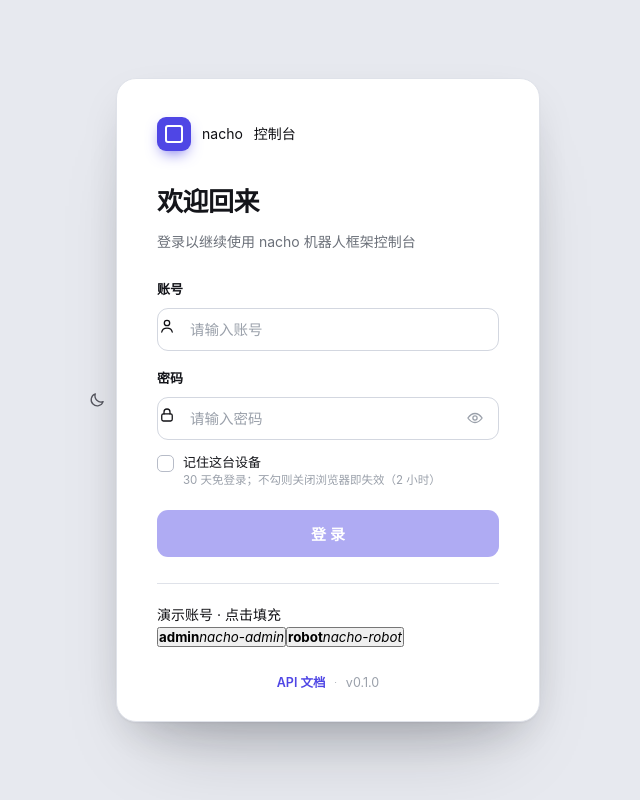
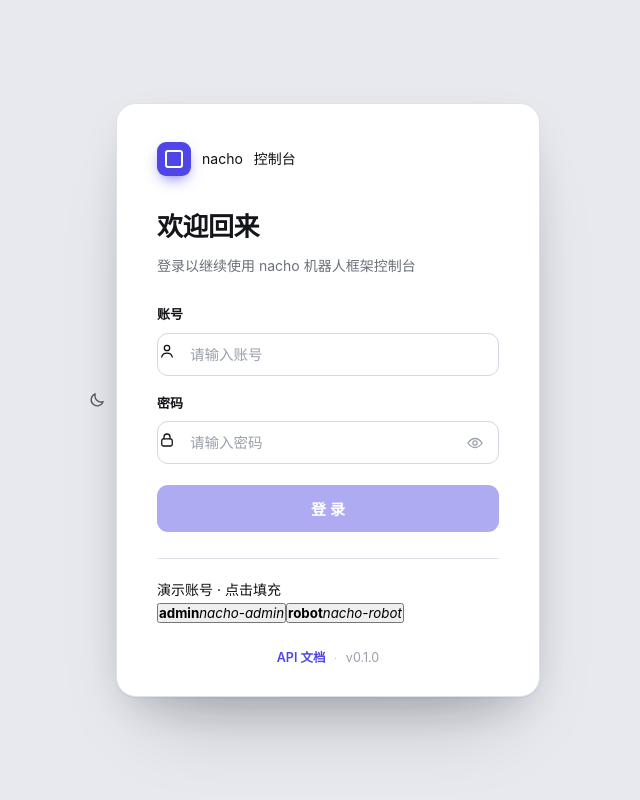
Before and after one commit to bitbad1024/BotNode, a React (Vite) app in the folder frontend/: page /login in a window 1280 px wide. Shown: the whole page, without its empty margins (331-971 px from the left). Built offline with nearby package versions, Linux system fonts and the light colour scheme.

Commit message:
refactor(web): 精简登录页与顶栏，移除记住设备复选框，vite 代理支持环境变量

```diff
--- a/frontend/src/features/auth/LoginPage.module.css
+++ b/frontend/src/features/auth/LoginPage.module.css
@@ -193,66 +193,6 @@
   box-shadow: 0 0 0 4px var(--lp-danger-bg) !important;
 }
 
-/* 记住设备：自定义复选框（原生 input 只做无障碍/焦点载体） */
-.rememberRow {
-  display: flex;
-  align-items: flex-start;
-  gap: 9px;
-  margin-top: -3px;
-  cursor: pointer;
-  user-select: none;
-}
-.rememberBox {
-  position: absolute;
-  width: 1px;
-  height: 1px;
-  opacity: 0;
-  pointer-events: none;
-}
-.rememberMark {
-  flex-shrink: 0;
-  width: 17px;
-  height: 17px;
-  margin-top: 1px;
-  display: inline-flex;
-  align-items: center;
-  justify-content: center;
-  border-radius: 5px;
-  border: 1.5px solid var(--lp-input-border-hover);
-  background: var(--lp-input-bg);
-  color: transparent;
-  transition:
-    border-color 0.16s ease,
-    background 0.16s ease,
-    color 0.16s ease,
-    box-shadow 0.16s ease;
-}
-.rememberRow:hover .rememberMark {
-  border-color: var(--lp-brand);
-}
-.rememberBox:checked + .rememberMark {
-  background: var(--lp-brand);
-  border-color: var(--lp-brand);
-  color: var(--lp-brand-ink);
-}
-.rememberBox:focus-visible + .rememberMark {
-  box-shadow: 0 0 0 4px var(--lp-ring);
-}
-.rememberText {
-  font-size: 13px;
-  font-weight: 550;
-  color: var(--lp-text);
-  line-height: 1.35;
-}
-.rememberText i {
-  display: block;
-  font-style: normal;
-  font-weight: 400;
-  font-size: 11.5px;
-  color: var(--lp-faint);
-  margin-top: 2px;
-}
-
 .submit {
   margin-top: 4px;
   width: 100%;
--- a/frontend/src/features/auth/LoginPage.tsx
+++ b/frontend/src/features/auth/LoginPage.tsx
@@ -4,9 +4,8 @@ import { useNavigate, useLocation, Navigate } from 'react-router-dom'
 import { login } from './authApi'
 import { ApiRequestError } from '../../lib/http'
 import { useAuth } from './authStore'
-import { useToast } from '../../common/Toast'
 import { ThemeToggle } from '../../common/theme'
-import { IconUser, IconLock, IconEye, IconEyeOff, IconAlert, IconCheck } from '../../common/icons'
+import { IconUser, IconLock, IconEye, IconEyeOff, IconAlert } from '../../common/icons'
 import {
   SHOW_DEMO_ACCOUNTS,
   DEMO_ACCOUNTS,
@@ -16,21 +15,13 @@ import styles from './LoginPage.module.css'
 
 const accountPattern = /^[A-Za-z0-9_.-]{3,32}$/
 
-// 后端校验错误 details[].field 是「body.xxx」这种技术名，展示时翻译成中文标签
-const FIELD_LABELS: Record<string, string> = {
-  'body.account': '账号',
-  'body.password': '密码',
-}
-
 export default function LoginPage() {
   const navigate = useNavigate()
   const location = useLocation()
   const { dispatch, isAuthenticated } = useAuth()
-  const { pushToast } = useToast()
 
   const [account, setAccount] = useState('')
   const [password, setPassword] = useState('')
-  const [remember, setRemember] = useState(false)
   const [showPassword, setShowPassword] = useState(false)
   const [loading, setLoading] = useState(false)
   const [touchedA, setTouchedA] = useState(false)
@@ -64,29 +55,20 @@ export default function LoginPage() {
     setLoading(true)
     setError(null)
     try {
-      const { data } = await login(account.trim(), password, remember)
+      const { data } = await login(account.trim(), password)
       dispatch({
         type: 'SET_SESSION',
         token: data.token,
-        tokenHash: data.token_hash,
         user: data.user,
         expiresInSeconds: data.expires_in,
-        remembered: remember,
-        deviceName: data.device_name,
       })
-      if (data.reused) {
-        pushToast('info', '已复用这台设备上的现有登录')
-      } else if (data.device_name) {
-        pushToast('success', `已在新设备登录：${data.device_name}`)
-      }
       const from =
         (location.state as { from?: { pathname: string } })?.from?.pathname ?? '/'
       navigate(from, { replace: true })
     } catch (err) {
       if (err instanceof ApiRequestError) {
-        const d = err.details[0]
-        const detail = d
-          ? `${FIELD_LABELS[d.field] ?? d.field}：${d.message}`
+        const detail = err.details[0]
+          ? `${err.details[0].field} · ${err.details[0].message}`
           : err.message
         setError({ title: err.message, detail, traceId: err.traceId })
       } else {
@@ -181,22 +163,6 @@ export default function LoginPage() {
             </div>
           </div>
 
-          <label className={styles.rememberRow}>
-            <input
-              type="checkbox"
-              className={styles.rememberBox}
-              checked={remember}
-              onChange={(e) => setRemember(e.target.checked)}
-            />
-            <span className={styles.rememberMark} aria-hidden="true">
-              <IconCheck size={12} />
-            </span>
-            <span className={styles.rememberText}>
-              记住这台设备
-              <i>30 天免登录；不勾则关闭浏览器即失效（2 小时）</i>
-            </span>
-          </label>
-
           <button className={styles.submit} type="submit" disabled={!canSubmit}>
             {loading ? (
               <span className={styles.submitInner}>
--- a/frontend/src/features/layout/Topbar.tsx
+++ b/frontend/src/features/layout/Topbar.tsx
@@ -4,20 +4,12 @@
  * - 右侧：主题切换 + 用户菜单（资料、退出登录）。
  */
 import { useState } from 'react'
-import { Link, useLocation, useNavigate } from 'react-router-dom'
+import { useLocation, useNavigate } from 'react-router-dom'
 import { NAV_ITEMS } from './nav'
 import { useLayout } from './layoutStore'
 import { useAuth } from '../auth/authStore'
-import { revokeSession } from '../auth/authApi'
 import { ThemeToggle } from '../../common/theme'
-import {
-  IconMenu,
-  IconCollapse,
-  IconExpand,
-  IconChevronDown,
-  IconLogout,
-  IconDevices,
-} from '../../common/icons'
+import { IconMenu, IconCollapse, IconExpand, IconChevronDown, IconLogout } from '../../common/icons'
 import styles from './Topbar.module.css'
 
 export default function Topbar() {
@@ -26,7 +18,6 @@ export default function Topbar() {
   const { state, dispatch } = useAuth()
   const { collapsed, toggleCollapsed, toggleMobile } = useLayout()
   const [menuOpen, setMenuOpen] = useState(false)
-  const [loggingOut, setLoggingOut] = useState(false)
 
   const current =
     NAV_ITEMS.find((i) =>
@@ -36,22 +27,10 @@ export default function Topbar() {
   const user = state.user
   const initial = (user?.nickname || user?.account || '?').slice(0, 1)
 
-  async function logout() {
-    // 调吊销接口让服务端会话失效（会顺带清 HttpOnly Cookie）；接口失败也照常本地清退，
-    // 避免「网络抖一下就退不出去」。
+  function logout() {
     setMenuOpen(false)
-    setLoggingOut(true)
-    try {
-      if (state.tokenHash) {
-        await revokeSession(state.tokenHash)
-      }
-    } catch {
-      /* 服务端没吊销成功（已过期 / 网络问题）也不拦本地退出 */
-    } finally {
-      setLoggingOut(false)
-      dispatch({ type: 'CLEAR' })
-      navigate('/login', { replace: true })
-    }
+    dispatch({ type: 'CLEAR' })
+    navigate('/login', { replace: true })
   }
 
   return (
@@ -123,23 +102,9 @@ export default function Topbar() {
                   </div>
                 )}
                 <div className={styles.menuDivider} />
-                <Link
-                  to="/sessions"
-                  className={styles.menuItem}
-                  role="menuitem"
-                  onClick={() => setMenuOpen(false)}
-                >
-                  <IconDevices size={17} />
-                  登录设备
-                </Link>
-                <button
-                  className={styles.logoutBtn}
-                  onClick={() => void logout()}
-                  role="menuitem"
-                  disabled={loggingOut}
-                >
+                <button className={styles.logoutBtn} onClick={logout} role="menuitem">
                   <IconLogout size={17} />
-                  {loggingOut ? '正在退出…' : '退出登录'}
+                  退出登录
                 </button>
               </div>
             </>
--- a/frontend/vite.config.ts
+++ b/frontend/vite.config.ts
@@ -1,14 +1,11 @@
-import { defineConfig, loadEnv } from 'vite'
+import { defineConfig } from 'vite'
 import react from '@vitejs/plugin-react'
 
-export default defineConfig(({ mode }) => {
-  // 开发态把后端接口与 API 文档代理到本机 FastAPI（默认 18080），前端同源访问 /api/*，
-  // 无需后端开 CORS。本机 18080 落在 Windows 保留端口段时，可在
-  // frontend/.env.development.local 里写 VITE_BACKEND_URL 覆盖（该文件不入库）。
-  const env = loadEnv(mode, process.cwd(), '')
-  const backend = env.VITE_BACKEND_URL || 'http://127.0.0.1:18080'
+// 开发态把后端接口与 API 文档代理到本机 FastAPI（默认 8000），
+// 前端同源访问 /api/*，无需后端开 CORS。
+const backend = 'http://127.0.0.1:18080'
 
-  return {
+export default defineConfig({
   plugins: [react()],
   css: {
     modules: {
@@ -30,5 +27,4 @@ export default defineConfig(({ mode }) => {
       '/openapi.json': { target: backend, changeOrigin: true },
     },
   },
-  }
 })
```
